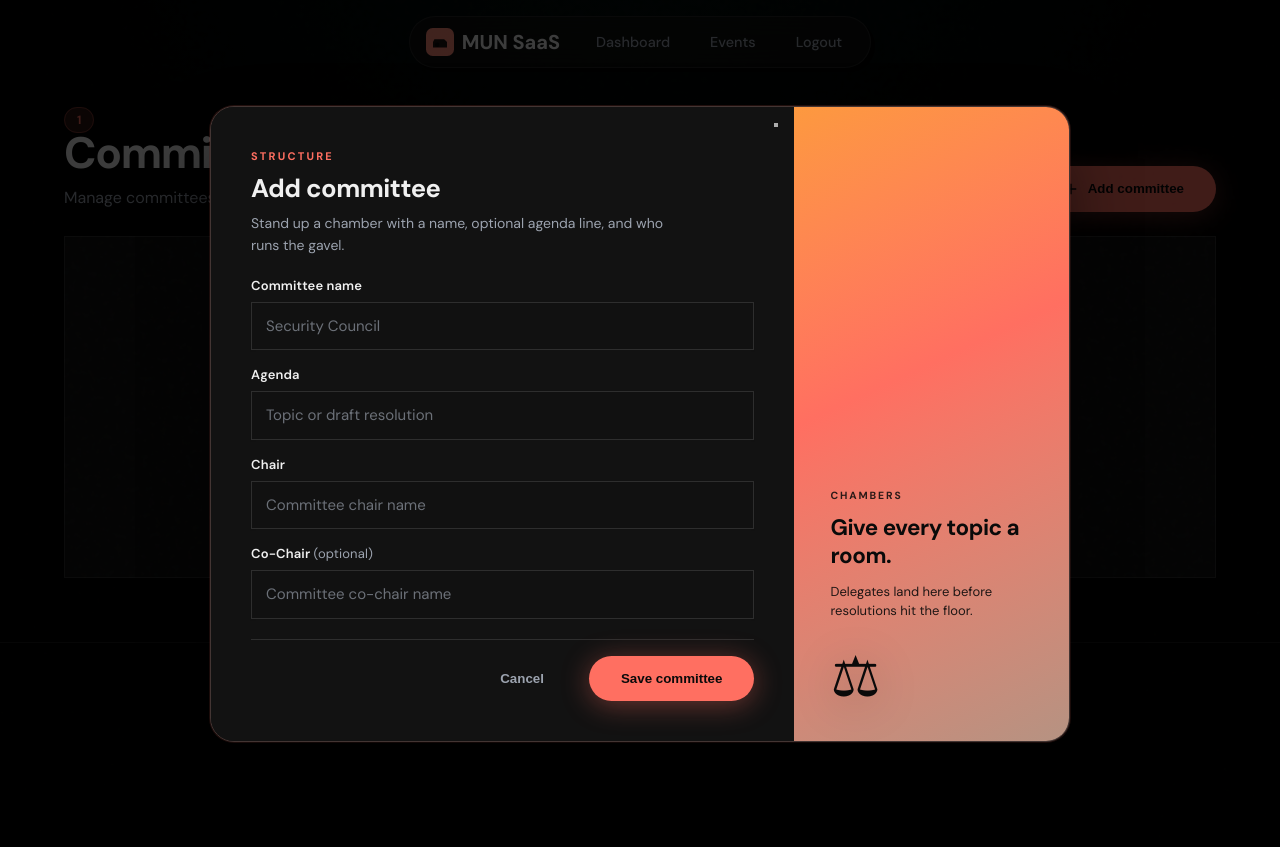
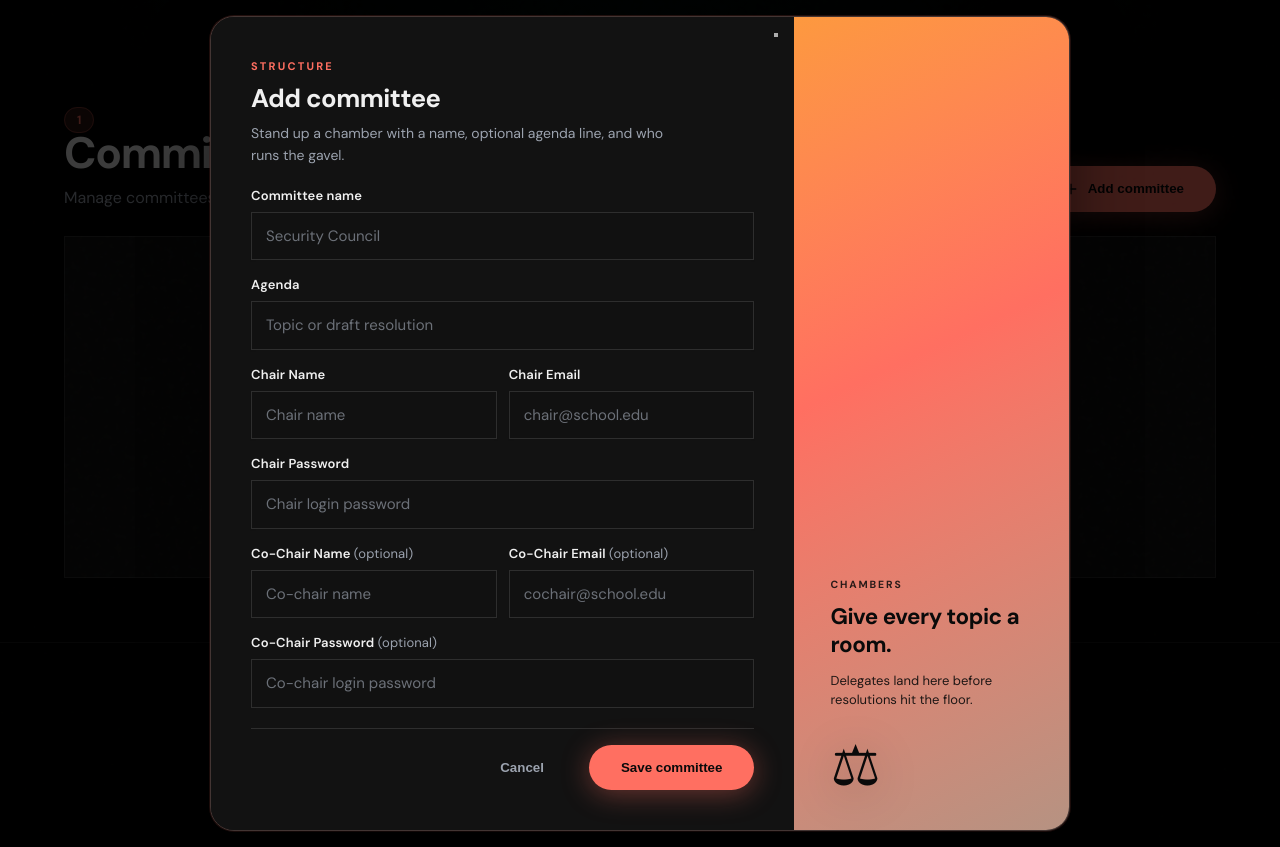
Before and after one commit to zaid3004/MUN-SaaS, a Flask app: page /events/1/committees in a window 1280 px wide, after a click on "Add committee". Run offline with Flask 3, Linux system fonts and the light colour scheme; the visitor is signed in with stand-in values (Sample User, id 1); data that the repository does not hold is empty.

Commit message:
Add: Delegate creation in manage page + chair/co-chair with login in committees + sort export by role

```diff
--- a/flask_app/routes.py
+++ b/flask_app/routes.py
@@ -255,19 +255,56 @@ def committees(event_id):
     if request.method == "POST":
         name = request.form.get("name")
         agenda = request.form.get("agenda")
-        chair = request.form.get("chair")
-        co_chair = request.form.get("co_chair")
+
+        chair_name = request.form.get("chair_name")
+        chair_email = request.form.get("chair_email")
+        chair_password = request.form.get("chair_password") or "changeme"
+
+        co_chair_name = request.form.get("co_chair_name")
+        co_chair_email = request.form.get("co_chair_email")
+        co_chair_password = request.form.get("co_chair_password") or "changeme"
 
         args = {"eventId": str(event_id), "name": name}
         if agenda:
             args["agenda"] = agenda
-        if chair:
-            args["chair"] = chair
-        if co_chair:
-            args["coChair"] = co_chair
+        if chair_name:
+            args["chair"] = chair_name
+        if co_chair_name:
+            args["coChair"] = co_chair_name
 
         try:
             convex_client.mutation("/api/createCommittee", args)
+
+            if chair_email:
+                existing = convex_client.query(
+                    "/api/getUserByEmail", {"email": chair_email}
+                )
+                if not existing:
+                    chair_user_id = convex_client.mutation(
+                        "/api/createDelegate",
+                        {
+                            "email": chair_email,
+                            "passwordHash": generate_password_hash(chair_password),
+                            "name": chair_name or "Chair",
+                            "country": "Chair",
+                        },
+                    )
+
+            if co_chair_email:
+                existing = convex_client.query(
+                    "/api/getUserByEmail", {"email": co_chair_email}
+                )
+                if not existing:
+                    co_chair_user_id = convex_client.mutation(
+                        "/api/createDelegate",
+                        {
+                            "email": co_chair_email,
+                            "passwordHash": generate_password_hash(co_chair_password),
+                            "name": co_chair_name or "Co-Chair",
+                            "country": "Co-Chair",
+                        },
+                    )
+
         except Exception as e:
             flash(f"Error creating committee: {e}", "error")
 
@@ -380,6 +417,36 @@ def manage_delegates(event_id):
 
     committee_id = request.args.get("committee_id")
 
+    if request.method == "POST":
+        name = request.form.get("name")
+        email = request.form.get("email")
+        country = request.form.get("country")
+        delegate_committee_id = request.form.get("committee_id") or None
+        password = request.form.get("password") or "changeme"
+
+        args = {
+            "email": email,
+            "passwordHash": generate_password_hash(password),
+            "name": name,
+            "country": country,
+        }
+        try:
+            user_id = convex_client.mutation("/api/createDelegate", args)
+            if delegate_committee_id and user_id:
+                convex_client.mutation(
+                    "/api/assignDelegateToCommittee",
+                    {
+                        "eventId": str(event_id),
+                        "userId": str(user_id),
+                        "committeeId": str(delegate_committee_id),
+                    },
+                )
+            flash("Delegate added successfully", "success")
+        except Exception as e:
+            flash(f"Error adding delegate: {e}", "error")
+
+        return redirect(url_for("bp.manage_delegates", event_id=event_id))
+
     committees = (
         convex_client.query("/api/getCommitteesByEvent", {"eventId": str(event_id)})
         or []
@@ -442,30 +509,56 @@ def export_delegate_passwords(event_id):
     rows = []
     for assignment in delegate_assignments:
         user_id = assignment.get("userId")
+        committee_id = assignment.get("committeeId")
+
         for user in all_delegates:
             if str(user.get("_id") or user.get("id")) == str(user_id):
-                committee_id = assignment.get("committeeId")
                 committee_name = ""
+                role = "delegate"
+
                 if committee_id:
                     for c in committees:
                         if str(c.get("_id") or c.get("id")) == str(committee_id):
                             committee_name = c.get("name")
+                            chair = c.get("chair", "")
+                            co_chair = c.get("coChair", "")
+
+                            if (
+                                chair
+                                and user.get("email")
+                                and chair.lower() in user.get("email", "").lower()
+                            ):
+                                role = "chair"
+                            elif (
+                                co_chair
+                                and user.get("email")
+                                and co_chair.lower() in user.get("email", "").lower()
+                            ):
+                                role = "co_chair"
                             break
+
                 rows.append(
                     {
                         "Name": user.get("name") or "",
                         "Email": user.get("email") or "",
                         "Country": user.get("country") or "",
                         "Committee": committee_name,
+                        "Role": role,
                         "Password": "",
                     }
                 )
                 break
 
-    rows.sort(key=lambda r: (r["Committee"] or "", r["Name"] or ""))
+    rows.sort(
+        key=lambda r: (
+            r["Committee"] or "",
+            {"chair": 0, "co_chair": 1, "delegate": 2}.get(r["Role"], 2),
+            r["Name"] or "",
+        )
+    )
 
     si = io.StringIO()
-    fieldnames = ["Name", "Email", "Country", "Committee", "Password"]
+    fieldnames = ["Name", "Email", "Country", "Committee", "Role", "Password"]
     writer = csv.DictWriter(si, fieldnames=fieldnames)
     writer.writeheader()
     for r in rows:
--- a/flask_app/templates/committees.html
+++ b/flask_app/templates/committees.html
@@ -41,14 +41,37 @@
               <label class="form-label" for="agenda">Agenda</label>
               <input type="text" id="agenda" name="agenda" class="form-control" placeholder="Topic or draft resolution">
             </div>
-            <div class="form-group">
-              <label class="form-label" for="chair">Chair</label>
-              <input type="text" id="chair" name="chair" class="form-control" placeholder="Committee chair name">
+
+            <div style="display: grid; grid-template-columns: 1fr 1fr; gap: var(--space-3); margin-bottom: var(--space-4);">
+              <div class="form-group" style="margin-bottom: 0;">
+                <label class="form-label" for="chair_name">Chair Name</label>
+                <input type="text" id="chair_name" name="chair_name" class="form-control" placeholder="Chair name">
+              </div>
+              <div class="form-group" style="margin-bottom: 0;">
+                <label class="form-label" for="chair_email">Chair Email</label>
+                <input type="email" id="chair_email" name="chair_email" class="form-control" placeholder="chair@school.edu">
+              </div>
             </div>
             <div class="form-group">
-              <label class="form-label" for="co_chair">Co-Chair <span class="text-secondary" style="font-weight: 400;">(optional)</span></label>
-              <input type="text" id="co_chair" name="co_chair" class="form-control" placeholder="Committee co-chair name">
+              <label class="form-label" for="chair_password">Chair Password</label>
+              <input type="password" id="chair_password" name="chair_password" class="form-control" placeholder="Chair login password">
             </div>
+
+            <div style="display: grid; grid-template-columns: 1fr 1fr; gap: var(--space-3); margin-bottom: var(--space-4);">
+              <div class="form-group" style="margin-bottom: 0;">
+                <label class="form-label" for="co_chair_name">Co-Chair Name <span class="text-secondary" style="font-weight: 400;">(optional)</span></label>
+                <input type="text" id="co_chair_name" name="co_chair_name" class="form-control" placeholder="Co-chair name">
+              </div>
+              <div class="form-group" style="margin-bottom: 0;">
+                <label class="form-label" for="co_chair_email">Co-Chair Email <span class="text-secondary" style="font-weight: 400;">(optional)</span></label>
+                <input type="email" id="co_chair_email" name="co_chair_email" class="form-control" placeholder="cochair@school.edu">
+              </div>
+            </div>
+            <div class="form-group">
+              <label class="form-label" for="co_chair_password">Co-Chair Password <span class="text-secondary" style="font-weight: 400;">(optional)</span></label>
+              <input type="password" id="co_chair_password" name="co_chair_password" class="form-control" placeholder="Co-chair login password">
+            </div>
+
             <div class="mun-modal-split__actions">
               <button type="button" class="btn btn-ghost" data-bs-dismiss="modal">Cancel</button>
               <button type="submit" class="btn btn-primary ripple">Save committee</button>
```
